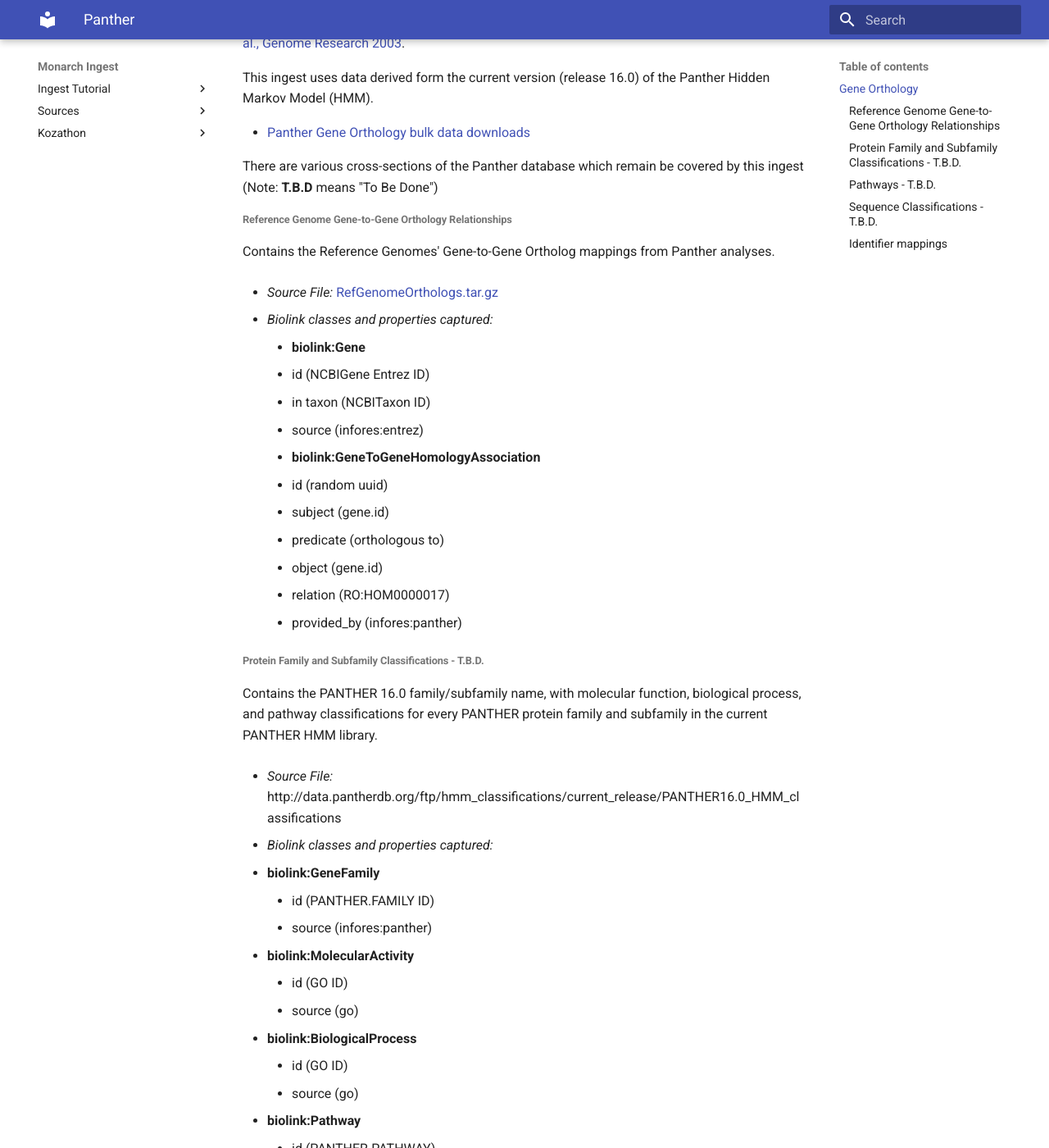
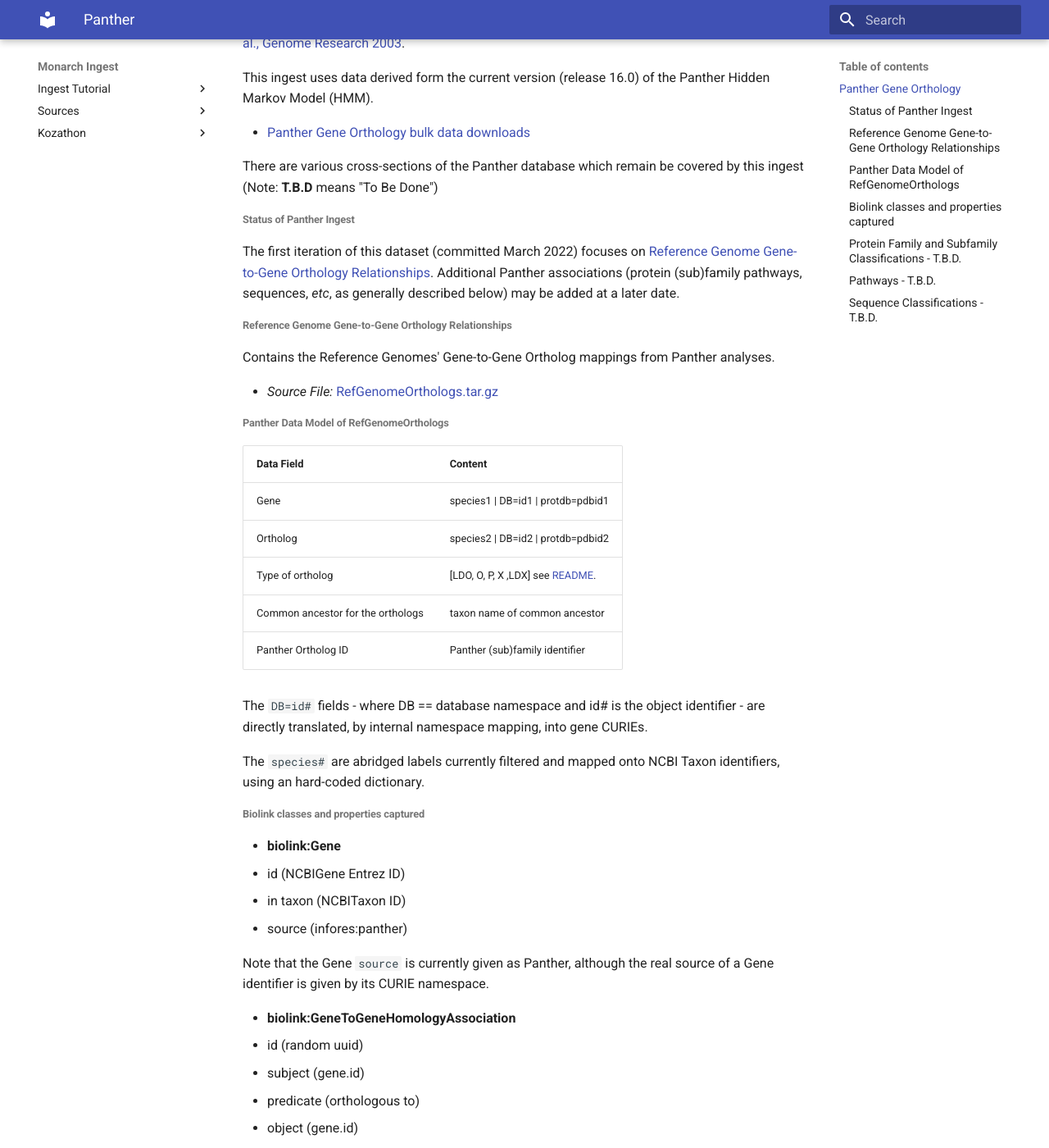
Before and after one commit to monarch-initiative/monarch-ingest, an MkDocs documentation site: the page built from docs/ingests/panther.md, in a window 1280 px wide and 1400 px high, scrolled down 576 px. Shown: the whole window at 82% size. Built offline with MkDocs 1.6.1 and Material for MkDocs 9.7.7, drawn with Linux system fonts in a browser that asks for light colours; some of the changed text lies outside the part shown.

Commit message:
Clean up and update Pather documentation to better reflect ingest input/output.

```diff
--- a/docs/ingests/panther.md
+++ b/docs/ingests/panther.md
@@ -1,4 +1,4 @@
-## Gene Orthology
+## Panther Gene Orthology
 
 Gene orthology analyses generate testable hypothesis about gene function and biological processes using experimental results from other (especially highly studied so-called 'model' species) using protein (and sometimes, simply nucleic acid level) alignments of genomic sequences.  The source of gene orthology data for this ingest is from the  [PANTHER (Protein ANalysis THrough Evolutionary Relationships) Classification System](http://www.pantherdb.org/). Panther was designed to classify proteins (and their genes) in order to facilitate high-throughput analysis. Proteins have been classified according to:
 - _Family and subfamily:_ families are groups of evolutionarily related proteins; subfamilies are related proteins that also have the same function
@@ -14,26 +14,48 @@ This ingest uses data derived form the current version (release 16.0) of the Pan
 
 There are various cross-sections of the Panther database which remain be covered by this ingest (Note: **T.B.D** means "To Be Done")
 
+### Status of Panther Ingest
+
+The first iteration of this dataset (committed March 2022) focuses on [Reference Genome Gene-to-Gene Orthology Relationships](#reference-genome-gene-to-gene-orthology-relationships). Additional Panther associations (protein (sub)family pathways, sequences, _etc_, as generally described below) may be added at a later date.
+
 ### Reference Genome Gene-to-Gene Orthology Relationships
 
 Contains the Reference Genomes' Gene-to-Gene Ortholog mappings from Panther analyses.
 
+
 - _Source File:_ [RefGenomeOrthologs.tar.gz](http://data.pantherdb.org/ftp/ortholog/current_release/RefGenomeOrthologs.tar.gz)
 
-- _Biolink classes and properties captured:_
+#### Panther Data Model of RefGenomeOrthologs
 
-    - **biolink:Gene**
-      * id (NCBIGene Entrez ID)
-      * in taxon (NCBITaxon ID)
-      * source (infores:entrez)
+| Data Field | Content                                     |
+|------------|---------------------------------------------|
+| Gene       | species1 &#124; DB=id1 &#124; protdb=pdbid1|
+| Ortholog   | species2 &#124; DB=id2 &#124; protdb=pdbid2|
+| Type of ortholog   | [LDO, O, P, X ,LDX]  see [README](http://data.pantherdb.org/ftp/ortholog/current_release/README). |
+| Common ancestor for the orthologs   | taxon name of common ancestor|
+| Panther Ortholog ID   | Panther (sub)family identifier|
 
-    - **biolink:GeneToGeneHomologyAssociation**
-      * id (random uuid)
-      * subject (gene.id)
-      * predicate (orthologous to)
-      * object (gene.id)
-      * relation (RO:HOM0000017)
-      * provided_by (infores:panther)
+The `DB=id#` fields - where DB == database namespace and id# is the object identifier - are directly translated, by internal namespace mapping, into gene CURIEs.
+
+The `species#` are abridged labels currently filtered and mapped onto NCBI Taxon identifiers, using an hard-coded dictionary.
+
+#### Biolink classes and properties captured
+
+- **biolink:Gene**
+  * id (NCBIGene Entrez ID)
+  * in taxon (NCBITaxon ID)
+  * source (infores:panther)
+
+Note that the Gene `source` is currently given as Panther, although the real source of a Gene identifier is given by its CURIE namespace.
+
+
+- **biolink:GeneToGeneHomologyAssociation**
+  * id (random uuid)
+  * subject (gene.id)
+  * predicate (orthologous to)
+  * object (gene.id)
+  * relation (RO:HOM0000017)
+  * provided_by (infores:panther)
 
 ### Protein Family and Subfamily Classifications - T.B.D.
 
@@ -182,7 +204,3 @@ Only a subset of the available species will be ingested into Monarch at this tim
      * object (pathway.id)
      * relation (RO:0002331)
      * provided_by (infores:panther)
-
-### Identifier mappings
-
-We use the [UniProt ID mapping data data](ftp://ftp.uniprot.org/pub/databases/uniprot/current_release/knowledgebase/idmapping/idmapping_selected.tab.gz) to map Panther protein nodes onto gene nodes with Entrez (GeneID) identifiers.
```
